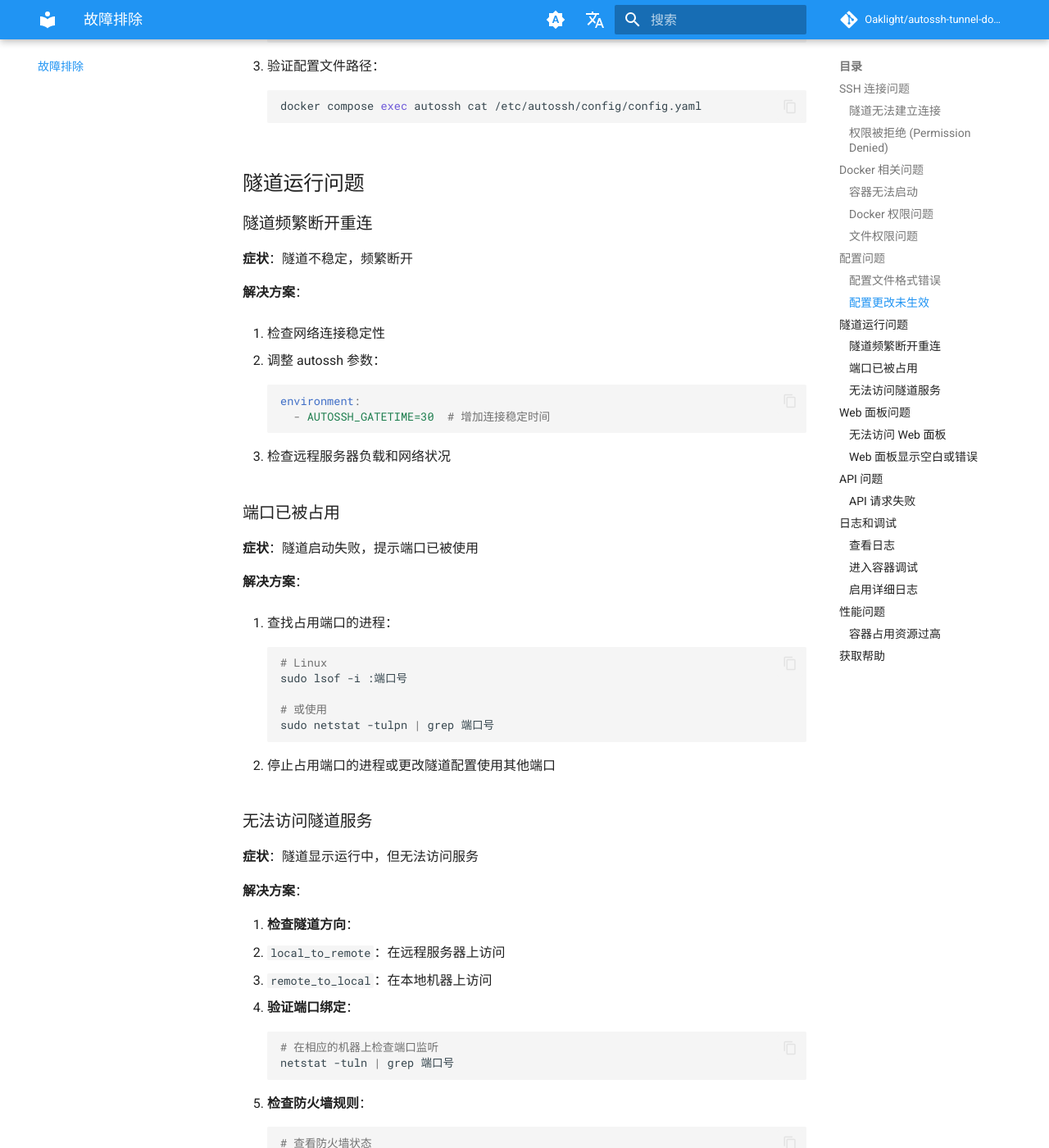
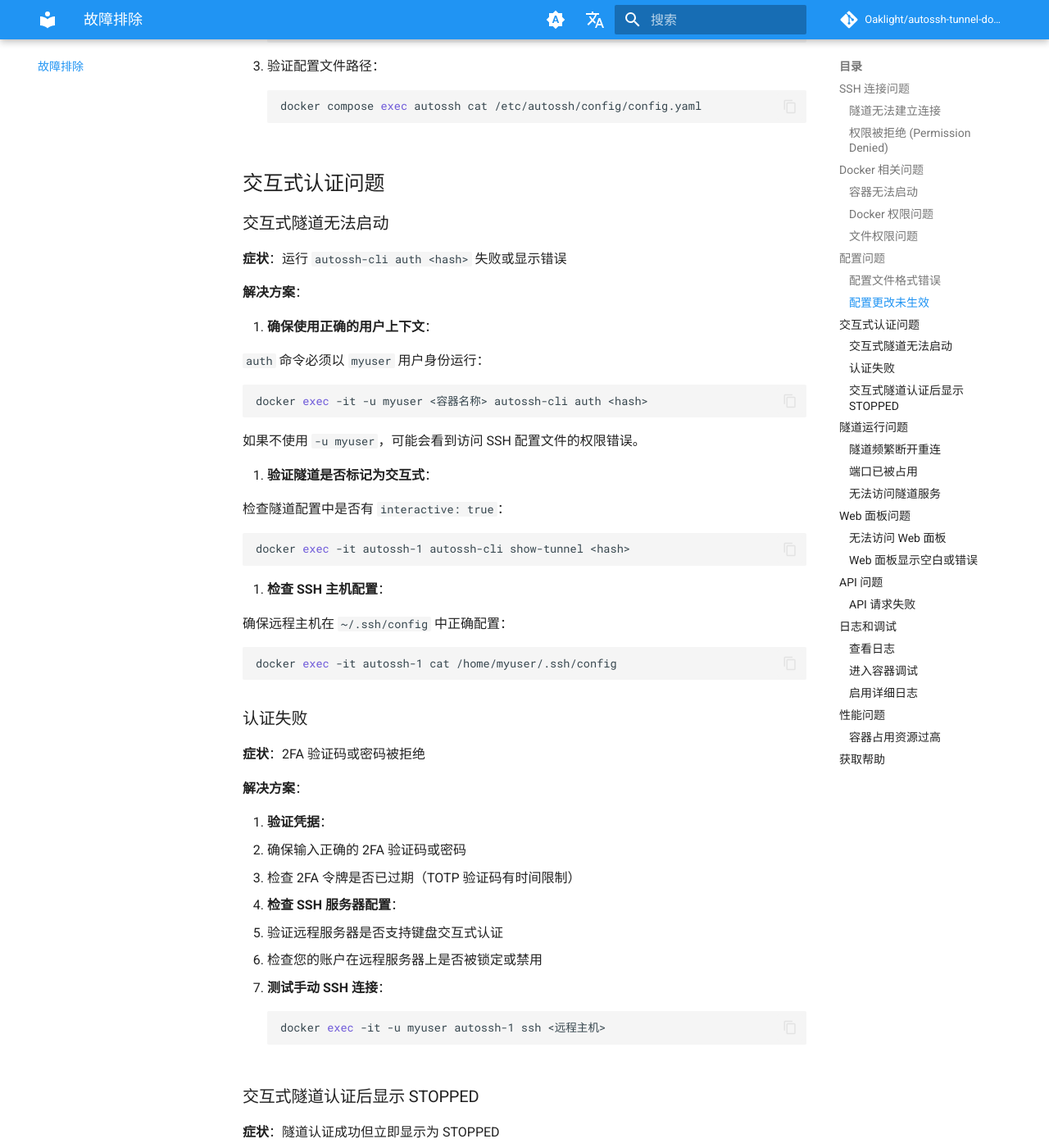
Before and after one commit to Oaklight/autossh-tunnel-dockerized, an MkDocs documentation site: the page built from docs/troubleshooting.md, in a window 1280 px wide and 1400 px high, scrolled down 3892 px. Shown: the whole window at 82% size. Built offline with MkDocs 1.6.1 and Material for MkDocs 9.7.7, drawn with Linux system fonts in a browser that asks for light colours; comment, search, counter and statistics services are not loaded; some of the changed text lies outside the part shown.

Commit message:
docs: 添加交互式认证 CLI 文档和故障排除

````diff
--- a/docs/api/cli-reference.md
+++ b/docs/api/cli-reference.md
@@ -93,6 +93,58 @@ autossh-cli logs 7b840f8344679dff5df893eefd245043
 - **歧义匹配**：如果多个隧道匹配该前缀，将列出所有匹配的哈希并要求使用更多字符
 
 ## 隧道控制命令
+
+### 交互式认证
+
+启动需要手动认证（2FA/密码）的交互式隧道：
+
+```bash
+autossh-cli auth <哈希值>
+```
+
+!!! important "需要用户上下文"
+    `auth` 命令必须以 `myuser` 用户身份运行，以正确访问 SSH 配置文件。使用 `docker exec` 时需要添加 `-u myuser` 参数：
+
+    ```bash
+    docker exec -it -u myuser <容器名称> autossh-cli auth <哈希值>
+    ```
+
+**示例：**
+
+```bash
+# 启动隧道的交互式认证
+$ docker exec -it -u myuser autotunnel-autossh-1 autossh-cli auth c5ed76f1
+
+Interactive Authentication
+[2026-02-03 16:44:21] [INFO] [INTERACTIVE] Initializing interactive tunnel: test-2fa-tunnel (c5ed76f1dfccb8959815fbfdc69d582d)
+
+[2026-02-03 16:44:21] [INFO] [INTERACTIVE] Starting SSH session for: test-2fa-tunnel
+[2026-02-03 16:44:21] [INFO] [INTERACTIVE] You may be prompted for password or 2FA.
+[2026-02-03 16:44:21] [INFO] [INTERACTIVE] The session will go to background upon successful authentication.
+
+[2026-02-03 16:44:21] [INFO] [INTERACTIVE] Direction: remote_to_local (Local Forwarding)
+[2026-02-03 16:44:21] [INFO] [INTERACTIVE] Forwarding: localhost:18888 <- test-2fa-server:localhost:8888
+(testuser@localhost) Verification code: ******
+
+[2026-02-03 16:44:29] [INFO] [INTERACTIVE] Authentication successful. Tunnel running in background.
+[2026-02-03 16:44:30] [INFO] [INTERACTIVE] Tunnel PID: 55085
+[2026-02-03 16:44:30] [INFO] [INTERACTIVE] Tunnel registered in state file.
+
+[2026-02-03 16:44:30] [INFO] [INTERACTIVE] Tunnel 'test-2fa-tunnel' is now running.
+[2026-02-03 16:44:30] [INFO] [INTERACTIVE] Use 'autossh-cli status' to check tunnel status.
+[2026-02-03 16:44:30] [INFO] [INTERACTIVE] Use 'autossh-cli stop-tunnel c5ed76f1dfccb8959815fbfdc69d582d' to stop.
+SUCCESS: Interactive tunnel started successfully
+```
+
+**主要特性：**
+
+- 使用普通 SSH 而非 autossh，避免自动重连尝试
+- 支持键盘交互式认证（2FA、密码提示）
+- 认证成功后隧道在后台运行
+- 使用 SSH 控制套接字进行 PID 跟踪和管理
+
+!!! note "交互式隧道"
+    交互式隧道在配置文件中标记为 `interactive: true`。它们在容器启动时**不会**自动启动。您必须使用 `auth` 命令手动进行认证。
 
 ### 启动单个隧道
 
--- a/docs/troubleshooting.md
+++ b/docs/troubleshooting.md
@@ -175,6 +175,79 @@
 3. 验证配置文件路径：
    ```bash
    docker compose exec autossh cat /etc/autossh/config/config.yaml
+   ```
+
+## 交互式认证问题
+
+### 交互式隧道无法启动
+
+**症状**：运行 `autossh-cli auth <hash>` 失败或显示错误
+
+**解决方案**：
+
+1. **确保使用正确的用户上下文**：
+
+   `auth` 命令必须以 `myuser` 用户身份运行：
+   ```bash
+   docker exec -it -u myuser <容器名称> autossh-cli auth <hash>
+   ```
+
+   如果不使用 `-u myuser`，可能会看到访问 SSH 配置文件的权限错误。
+
+2. **验证隧道是否标记为交互式**：
+
+   检查隧道配置中是否有 `interactive: true`：
+   ```bash
+   docker exec -it autossh-1 autossh-cli show-tunnel <hash>
+   ```
+
+3. **检查 SSH 主机配置**：
+
+   确保远程主机在 `~/.ssh/config` 中正确配置：
+   ```bash
+   docker exec -it autossh-1 cat /home/myuser/.ssh/config
+   ```
+
+### 认证失败
+
+**症状**：2FA 验证码或密码被拒绝
+
+**解决方案**：
+
+1. **验证凭据**：
+   - 确保输入正确的 2FA 验证码或密码
+   - 检查 2FA 令牌是否已过期（TOTP 验证码有时间限制）
+
+2. **检查 SSH 服务器配置**：
+   - 验证远程服务器是否支持键盘交互式认证
+   - 检查您的账户在远程服务器上是否被锁定或禁用
+
+3. **测试手动 SSH 连接**：
+   ```bash
+   docker exec -it -u myuser autossh-1 ssh <远程主机>
+   ```
+
+### 交互式隧道认证后显示 STOPPED
+
+**症状**：隧道认证成功但立即显示为 STOPPED
+
+**解决方案**：
+
+1. **检查隧道日志**：
+   ```bash
+   docker exec -it autossh-1 autossh-cli logs <hash>
+   ```
+
+2. **验证端口可用性**：
+
+   确保本地/远程端口未被占用：
+   ```bash
+   netstat -tuln | grep <端口号>
+   ```
+
+3. **检查 SSH 控制套接字**：
+   ```bash
+   docker exec -it autossh-1 ls -la /tmp/ssh_control_*
    ```
 
 ## 隧道运行问题
--- a/docs/web-panel.md
+++ b/docs/web-panel.md
@@ -88,7 +88,15 @@ http://localhost:5000
 - **停止**（⏹️）：停止隧道
 
 !!! note "交互认证"
-    点击指纹图标（🫆）可以切换交互认证模式。启用时（绿色），隧道会在需要时提示进行认证。
+    点击指纹图标（🫆）可以切换交互认证模式。启用时（绿色），隧道需要通过命令行手动进行认证。
+
+    **重要提示**：启用交互认证的隧道**无法通过网页界面启动**。您必须使用 CLI 命令：
+
+    ```bash
+    docker compose exec -it -u myuser autossh autossh-cli auth <hash>
+    ```
+
+    详情请参阅 [CLI 参考 - 交互式认证](api/cli-reference.md#交互式认证)。
 
 ### 隧道详情页
 
````
